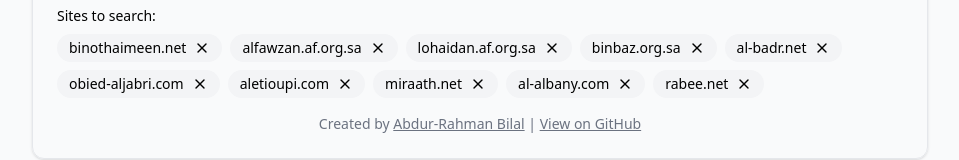
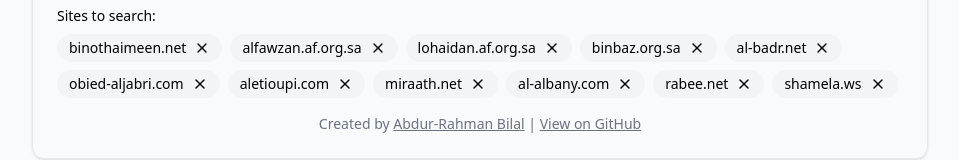
Before and after one commit to aramb-dev/fatwa-search, a React (Create React App) app: page / in a window 1280 px wide. Shown: the part 311-471 px from the top of the page, without its empty margins (160-1119 px from the left). Built offline with nearby package versions, Linux system fonts and the light colour scheme.

Commit message:
Update CustomSearch.js

```diff
--- a/src/components/CustomSearch.js
+++ b/src/components/CustomSearch.js
@@ -20,7 +20,8 @@
   "aletioupi.com",
   "miraath.net",
   "al-albany.com",
-  "rabee.net"
+  "rabee.net",
+  "shamela.ws"
 ];
 
 const isValidDomain = (domain) => {
```
